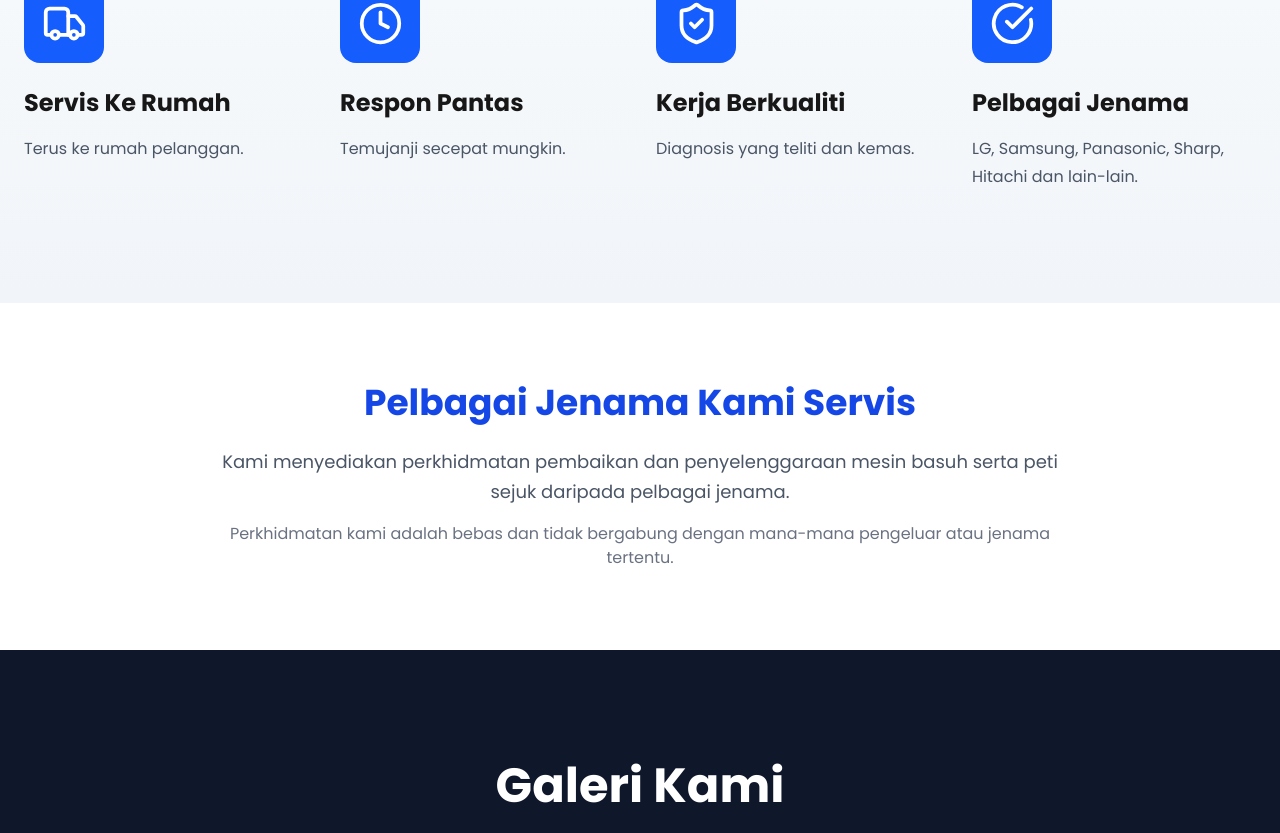
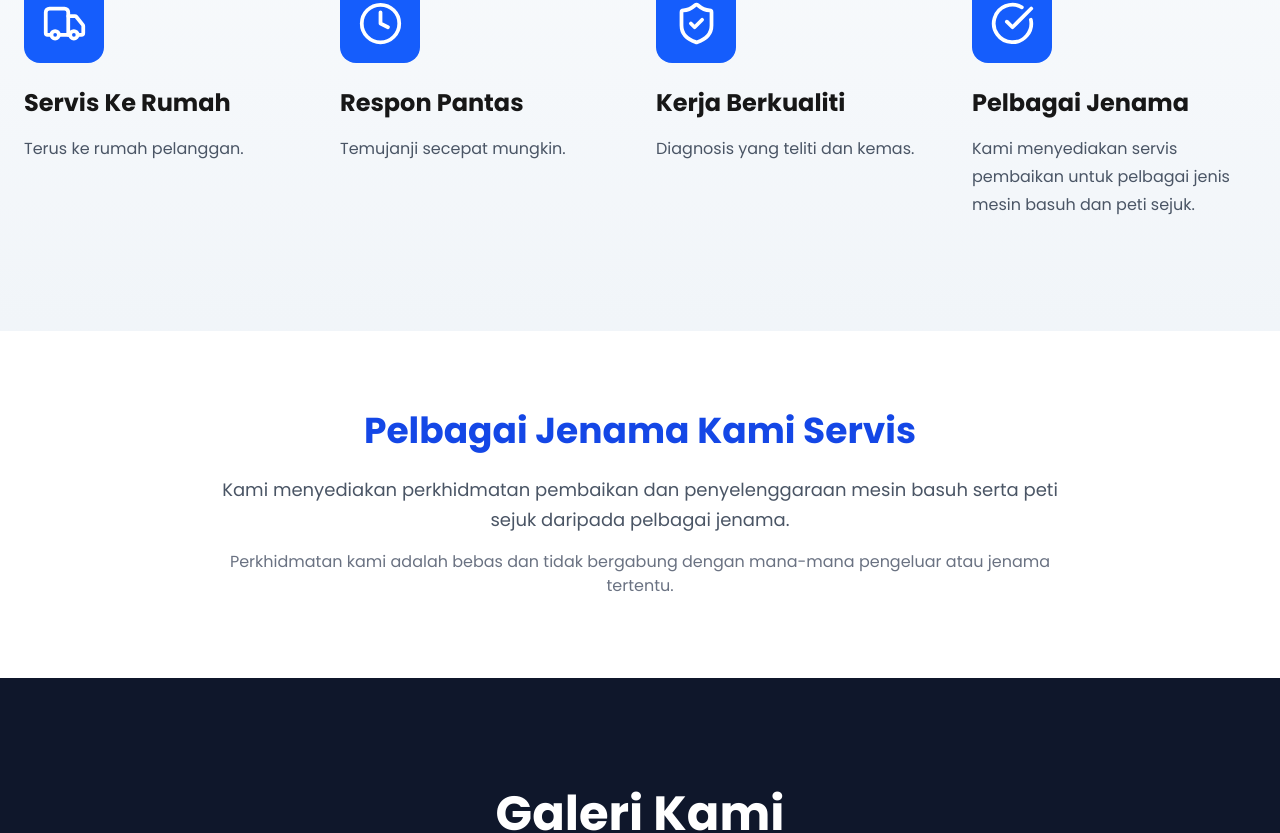
Before and after one commit to razife85/baiki-mesin-basuh, a Next.js app: page / in a window 1280 px wide. Shown: the part 2935-3768 px from the top of the page. Built offline with nearby package versions, Linux system fonts and the light colour scheme.

Commit message:
Remove brand names from website

```diff
--- a/components/Faq.tsx
+++ b/components/Faq.tsx
@@ -15,7 +15,7 @@ export default function Faq() {
     },
     {
       q: "Jenama mesin basuh dan peti sejuk apa yang diterima?",
-      a: "Kami menerima pelbagai jenama seperti Samsung, LG, Panasonic, Sharp, Toshiba, Hitachi, Midea, Haier dan jenama lain.",
+      a: "Kami terima untuk pelbagai jenama mesin basuh dan peti sejuk.",
     },
     {
       q: "Mesin basuh saya tidak boleh hidup. Boleh dibaiki?",
--- a/components/Services.tsx
+++ b/components/Services.tsx
@@ -51,7 +51,7 @@ export default function Services() {
     {
       icon: <CheckCircle size={45} />,
       title: "Pelbagai Jenama",
-      desc: "LG, Samsung, Panasonic, Sharp, Hitachi dan lain-lain.",
+      desc: "Kami menyediakan servis pembaikan untuk pelbagai jenis mesin basuh dan peti sejuk.",
     },
   ];
 
--- a/components/WhyChooseUs.tsx
+++ b/components/WhyChooseUs.tsx
@@ -17,7 +17,7 @@ export default function WhyChooseUs() {
     },
     {
       title: "Pelbagai Jenama",
-      desc: "LG, Samsung, Panasonic, Toshiba, Sharp, Hitachi dan lain-lain.",
+      desc: "Berpengalaman membaiki pelbagai jenis dan model mesin basuh serta peti sejuk.",
       icon: "⭐",
     },
   ];
```
